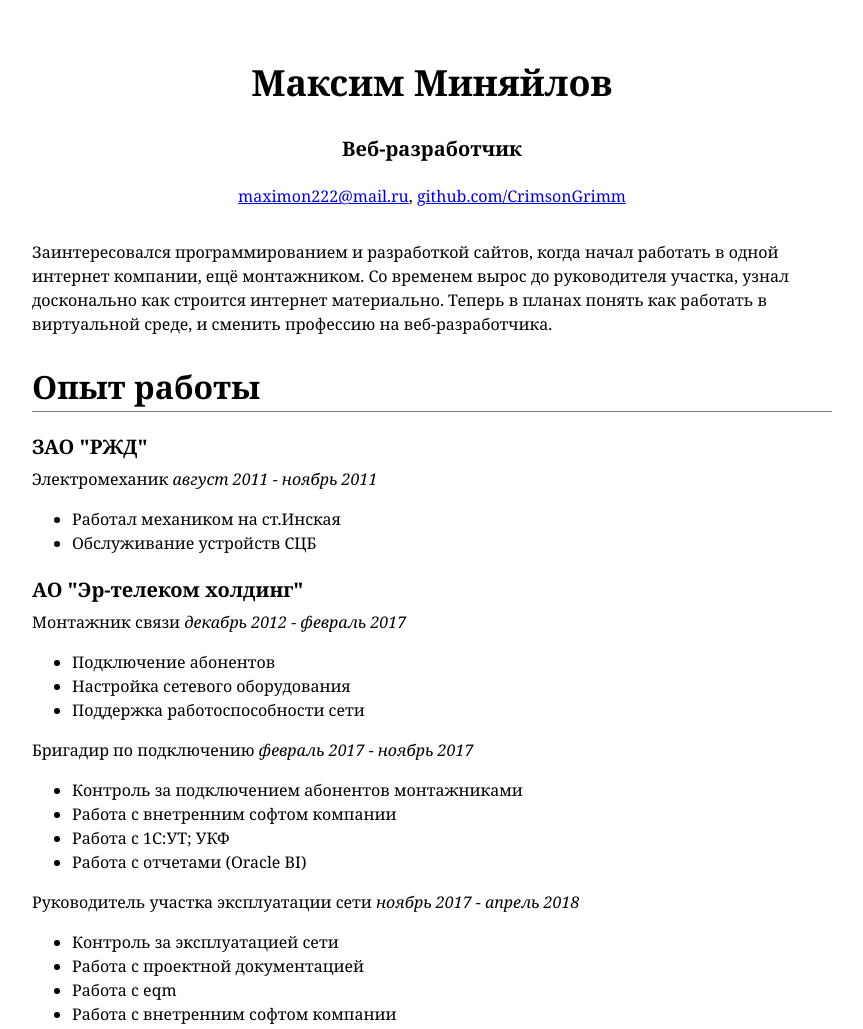
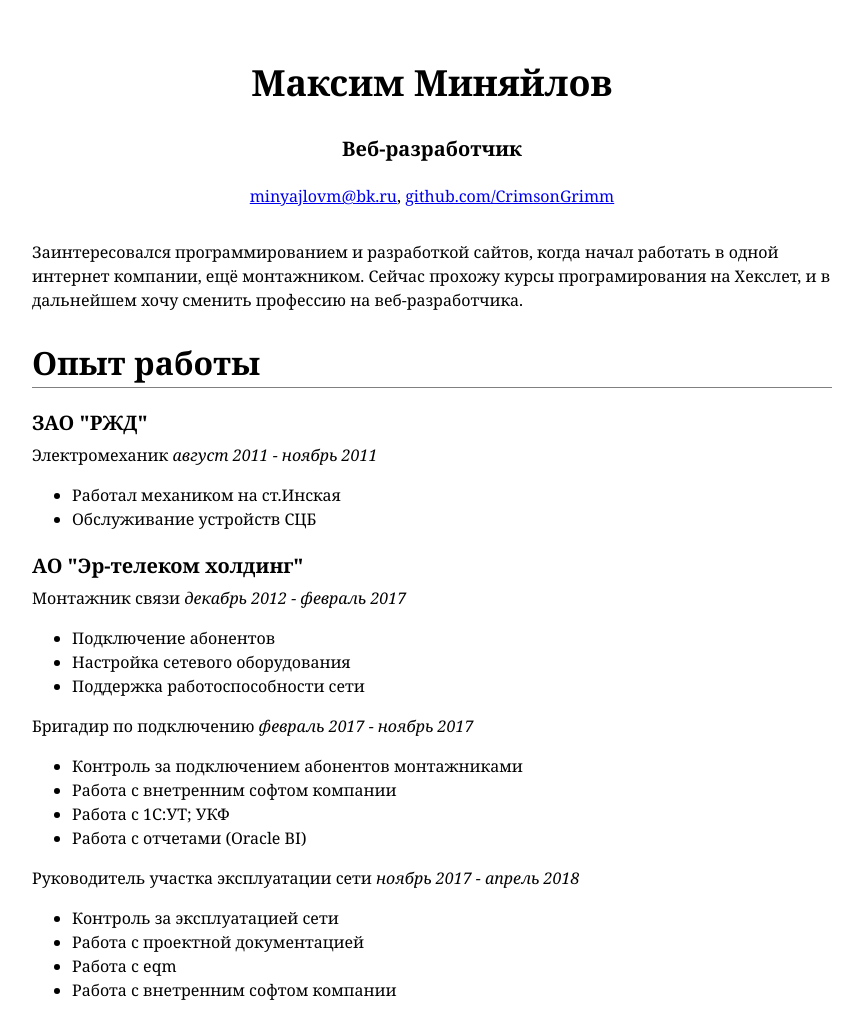
Before and after one commit to CrimsonGrimm/CrimsonGrimm.github.io, a plain HTML site: page index.html in a window 1280 px wide. Shown: the top 1029 px of the page, without its empty margins (208-1071 px from the left). Drawn offline with Linux system fonts and the light colour scheme.

Commit message:
Add files via upload

```diff
--- a/index.html
+++ b/index.html
@@ -12,11 +12,10 @@
     <div id="header">
       <h1>Максим Миняйлов</h1>
       <h3>Веб-разработчик</h3>
-      <p><a href="maximon222@mail,ru">maximon222@mail.ru</a>,       <a href="https://github.com/CrimsonGrimm">github.com/CrimsonGrimm</a></p>
+      <p><a href="minyajlovm@bk.ru">minyajlovm@bk.ru</a>,       <a href="https://github.com/CrimsonGrimm">github.com/CrimsonGrimm</a></p>
     </div>
     <div id="main">
-        <p>Заинтересовался программированием и разработкой сайтов, когда начал работать в одной интернет компании, ещё монтажником. Со временем вырос до руководителя участка,
-            узнал досконально как строится интернет материально. Теперь в планах понять как работать в виртуальной среде, и сменить профессию на веб-разработчика.
+        <p>Заинтересовался программированием и разработкой сайтов, когда начал работать в одной интернет компании, ещё монтажником. Сейчас прохожу курсы програмирования на Хекслет, и в дальнейшем хочу сменить профессию на веб-разработчика.
                   </p>
 <h2>Опыт работы</h2>
      <h3>ЗАО "РЖД"</h3>
@@ -59,7 +58,7 @@
     </div>
     <div id="footer">
     <p><b>Максим Миняйлов</b></p>
-    <p class="one">ул.Газонная д.5, г.Новосибирск, 8-951-380-10-42, <a href="maximon222@mail.ru">maximon222@mail.ru </a></p>
+    <p class="one"> г.Новосибирск, 8-951-380-10-42, <a href="minyajlovm@bk.ru">minyajlovm@bk.ru </a></p>
     </div>
 </body>
 </html>
```
